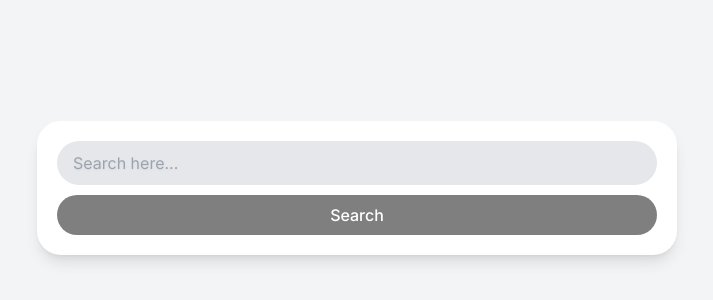
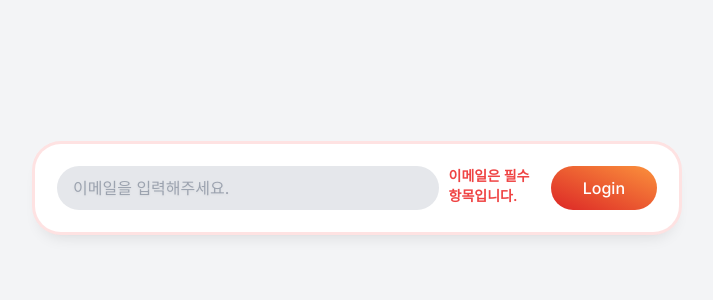
Before and after one commit to josh3021/carrot-market-reloaded, a Next.js app: page / in a window 1280 px wide. Shown: the part 212-512 px from the top of the page, without its empty margins (283-996 px from the left). Built offline with nearby package versions, Linux system fonts and the light colour scheme.

Commit message:
3.7 State Modifiers

```diff
--- a/app/page.tsx
+++ b/app/page.tsx
@@ -1,14 +1,18 @@
 export default function Home() {
   return (
     <main className="h-screen flex items-center justify-center bg-gray-100 p-5">
-      <div className="bg-white shadow-lg p-5 rounded-3xl w-full max-w-screen-sm flex flex-col gap-2.5">
+      <div className="bg-white shadow-lg p-5 rounded-3xl w-full max-w-screen-sm flex flex-col gap-2.5 md:flex-row *:outline-none has-[:invalid]:ring-red-100 has-[:invalid]:ring-offset-2 ring ring-transparent">
         <input
-          type="text"
-          className="w-full rounded-full py-2.5 bg-gray-200 px-4 outline-none ring ring-transparent focus:ring-orange-500 focus:ring-offset-2 transition-shadow duration-150 placeholder:drop-shadow-sm"
-          placeholder="Search here..."
+          type="email"
+          required
+          className="w-full rounded-full py-2.5 bg-gray-200 px-4 ring ring-transparent focus:ring-green-500 focus:ring-offset-2 transition-shadow duration-150 placeholder:drop-shadow-sm invalid:focus:ring-red-500 peer"
+          placeholder="이메일을 입력해주세요."
         />
-        <button className="bg-black bg-opacity-50 focus:bg-opacity-100 text-white font-medium py-2 rounded-full active:scale-95 focus:scale-95 outline-none transition-transform">
-          Search
+        <span className="text-red-500 text-sm hidden peer-invalid:block font-semibold">
+          이메일은 필수항목입니다.
+        </span>
+        <button className="bg-gradient-to-tr from-cyan-500 to-purple-500 bg-opacity-50 focus:bg-opacity-100 text-white font-medium py-2 rounded-full active:scale-95 focus:scale-95 transition-transform md:px-8 peer-invalid:from-red-600 peer-invalid:to-orange-400">
+          Login
         </button>
       </div>
     </main>
```
